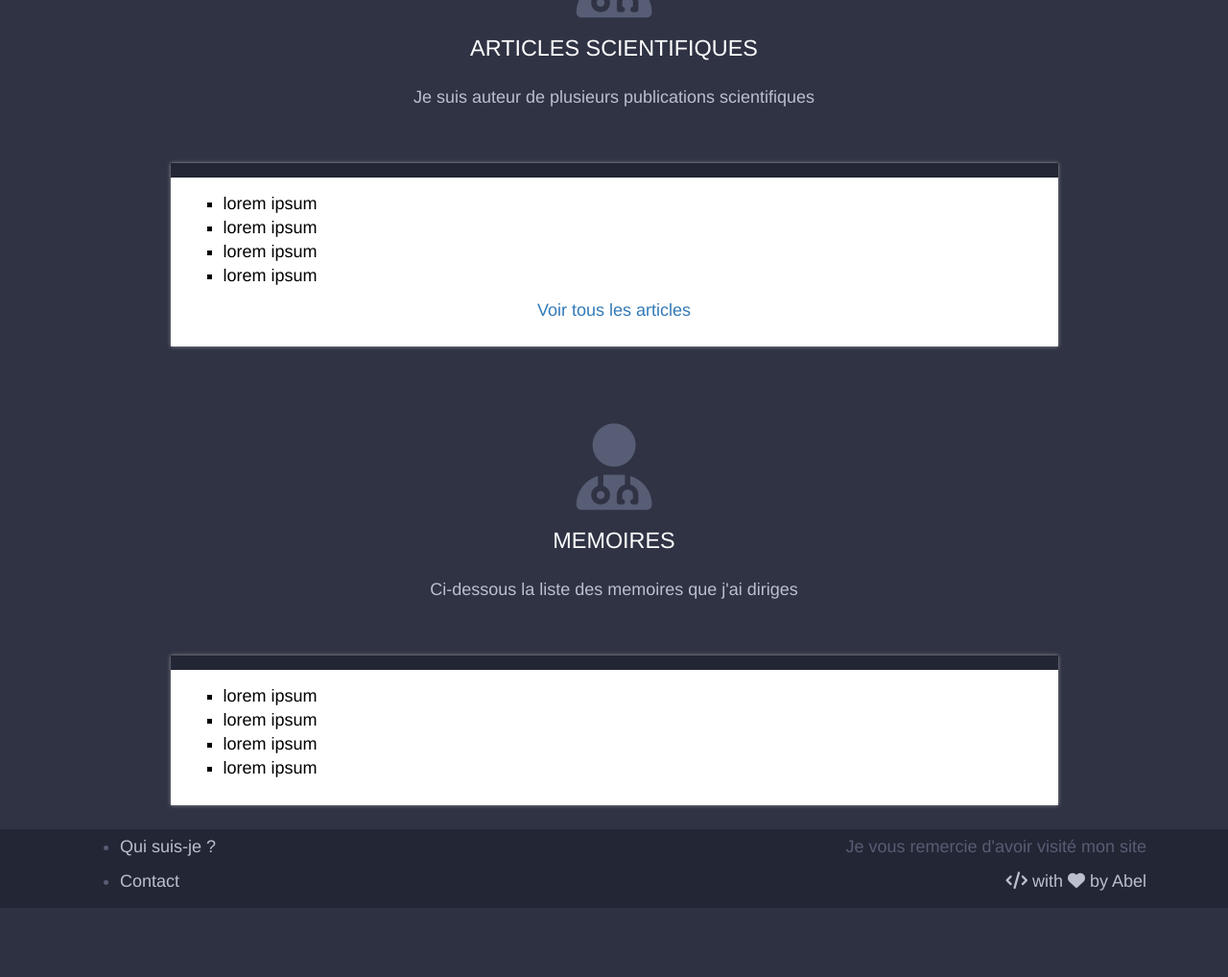
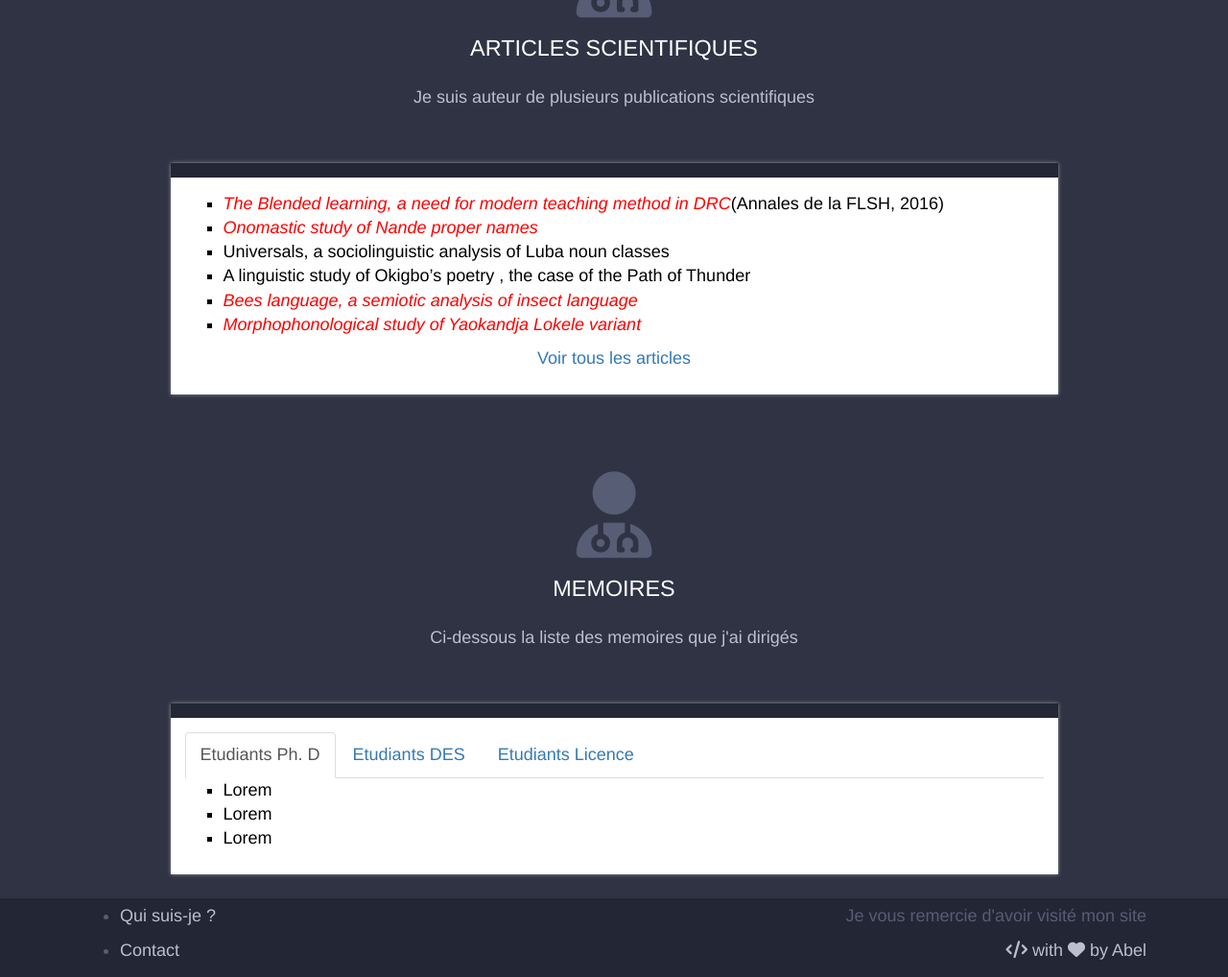
Before and after one commit to Bam92/ArthCim, a PHP site: template views/research.html.twig in a window 1280 px wide. Shown: the part 1432-2450 px from the top of the page at 96% size. Before the commit the page ends 2378 px from the top, so only its background shows below. Run offline with PHP 8.4, Linux system fonts and the light colour scheme; the template is opened without the code that fills it, so the values that code supplies are empty; some libraries are stand-ins or nearby versions.

Commit message:
Spell check, Bootstrap nav-tabs added

```diff
--- a/views/research.html.twig
+++ b/views/research.html.twig
@@ -42,11 +42,11 @@
          <!--Two books published -->
          <div class="list-books">
           <div class="col-xs-12 col-md-6 book-item" id="book1">
-           <a href=""><img src="{{ asset('/img/1.jpg') }}" alt="Mbororo"></a>
+           <a href=""><img src="{{ asset('/img/cover-book1.png') }}" alt="Mbororo"></a>
            <p class="text-center"><a href="" class="btn btn-info">Acheter</a></p>
           </div>
           <div class="col-xs-12 col-md-6 book-item" id="book2">
-           <a href=""><img src="{{ asset('/img/5.jpg') }}" alt="Mbororo"></a>
+           <a href=""><img src="{{ asset('/img/cover-book1.png') }}" alt="Mbororo"></a>
            <p class="text-center"><a href="" class="btn btn-info">Acheter</a></p>
           </div>
          </div>
@@ -67,10 +67,14 @@
 
          <div class="content col-md-offset-1 col-md-10">
          <ul>
-          <li>lorem ipsum</li>
-          <li>lorem ipsum</li>
-          <li>lorem ipsum</li>
-          <li>lorem ipsum</li>
+          <li><span class="paper-title">The Blended learning, a need for
+           modern teaching method in DRC</span>(Annales de la FLSH, 2016)</li>
+          <li><span class="paper-title">Onomastic study of Nande proper names</span>
+          </li>
+          <li>Universals, a sociolinguistic analysis of Luba noun classes</li>
+          <li>A linguistic study of Okigbo’s poetry , the case of the Path of Thunder</li>
+          <li><span class="paper-title">Bees language, a semiotic analysis of insect language</span></li>
+          <li><span class="paper-title">Morphophonological study of Yaokandja Lokele variant</span></li>
          </ul>
          <p class="text-center"><a href="#">Voir tous les articles</a></p>
          </div>
@@ -84,17 +88,53 @@
             <h2 class="heading-title">Memoires</h2>
 
             <p class="sub-title">
-             Ci-dessous la liste des memoires que j'ai diriges
+             Ci-dessous la liste des memoires que j'ai dirigés
             </p>
          </header>
 
          <div class="content col-md-offset-1 col-md-10">
-         <ul>
-          <li>lorem ipsum</li>
-          <li>lorem ipsum</li>
-          <li>lorem ipsum</li>
-          <li>lorem ipsum</li>
+         <ul class="nav nav-tabs">
+          <li class="active"><a href="#phd-student" data-toggle="tab">
+           Etudiants Ph. D</a>
+          </li>
+          <li><a href="#ms-student" data-toggle="tab">
+           Etudiants DES</a>
+          </li>
+          <li><a href="#ba-student" data-toggle="tab">
+           Etudiants Licence</a>
+          </li>
          </ul>
+
+         <div class="tab-content">
+          <div class="tab-pane fade active in" id="phd-student">
+           <ul>
+            <li>Lorem</li>
+            <li>Lorem</li>
+            <li>Lorem</li>
+           </ul>
+          </div>
+          <div class="tab-pane fade" id="ms-student">
+           <ul>
+            <li>Genre et Pratique du Sport dans la ville de Kisangani.
+            De 2010 à 2015, by Marry YANGALA ANGALENIKI, 2015</li>
+            <li>Lorem</li>
+            <li>Lorem</li>
+           </ul>
+          </div>
+          <div class="tab-pane fade" id="ba-student">
+           <ul>
+            <li>Pluralisation in Bodo and English nouns, a contrastive Analysis
+            by Austin Paulin ANZADOKA MAWES</li>
+            <li>COOPERATIVE AND COLLABORATIVE LEARNING APPROACH IN TEACHING
+            WH-QUESTIONS IN 5th AND 6th FORMS, by Aurelie Drale, year</li>
+            <li>The linguistic imperialism and primacy of English upon local and
+            national  Congolese languages,a Sociolinguistic Approach,
+            by Ugencan Ulyera J.Paul, year</li>
+            <li>Lorem</li>
+            <li>Lorem</li>
+           </ul>
+          </div>
+         </div>
 
          </div>
          </section>
--- a/views/service.html.twig
+++ b/views/service.html.twig
@@ -11,7 +11,7 @@
    <h2 class="heading-title">Postes universitaires</h2>
 
    <p class="sub-title">
-    Lorem
+    Dès mon entrée à l'université plusieurs responsabilités mon été confiées, dont:
    </p>
 </header>
 <div class="content col-md-offset-1 col-md-10">
@@ -35,7 +35,7 @@
     <h2 class="heading-title">Postes extra-universitaires</h2>
 
     <p class="sub-title">
-     Lorem
+     En plus de responsabilités universitaire je suis ou j'ai été aussi:
     </p>
  </header>
 
--- a/web/css/styles.css
+++ b/web/css/styles.css
@@ -130,6 +130,15 @@ body::before {
 	width: 100%;
 }
 /* --- Home page content layout --- */
+.intro-title strong {
+	font-size: 2em;
+  color: #fff;
+
+}
+
+.intro-title {
+	margin-bottom: 25px;
+}
 .heading-title {
 	margin-bottom: 25px;
 	text-transform: uppercase;
@@ -239,6 +248,12 @@ border-right: 20px solid #fff;
 	/*box-shadow: 0 0 65px #CDBE9F inset, 0 0 20px #BEAE8C inset, 0 0 15px #b6a684;*/
 }
 
+/* --- RESEARCH --- */
+.paper-title {
+	font-style: oblique;
+	color: red;
+}
+
 /* --- FOOTER --- */
 .footer {
 		background: #232634;
```
Also changed, not shown: views/bio.html.twig (+35 -6 lines), views/home.html.twig (+9 -8 lines).
